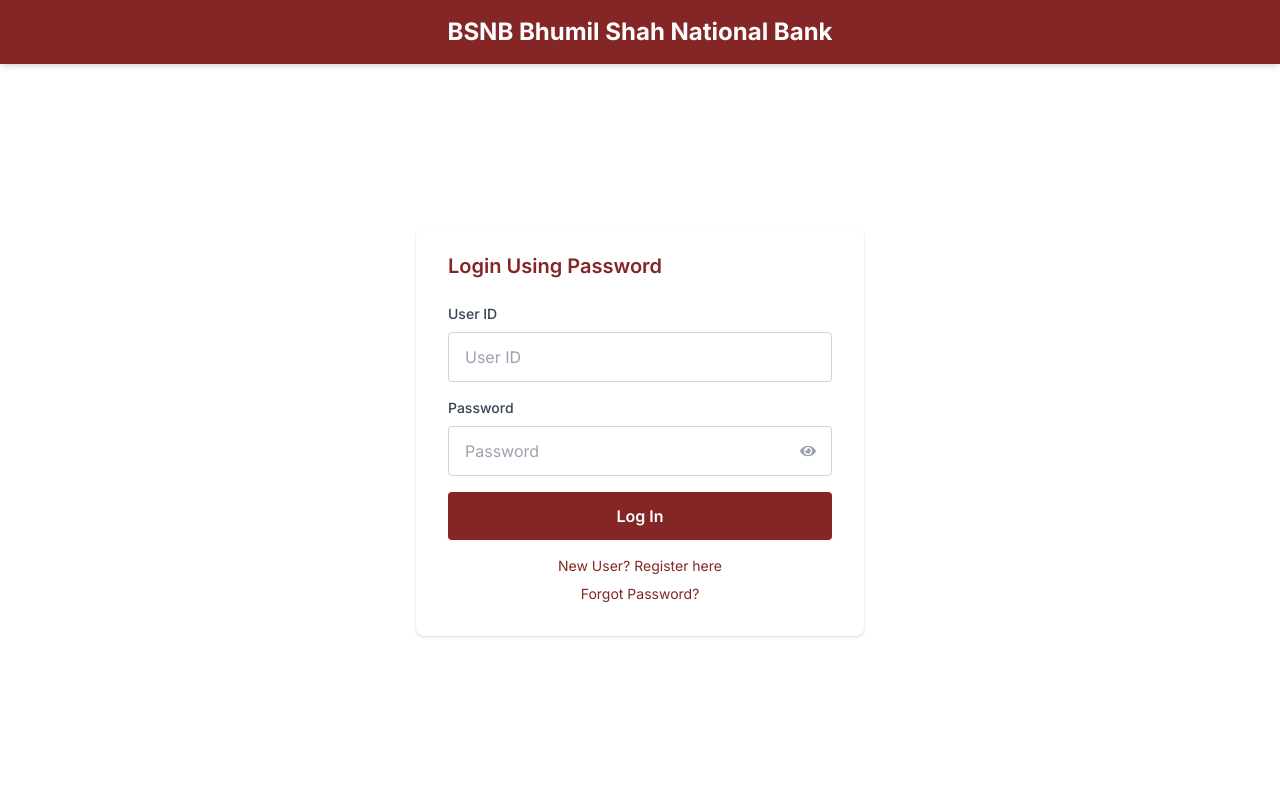
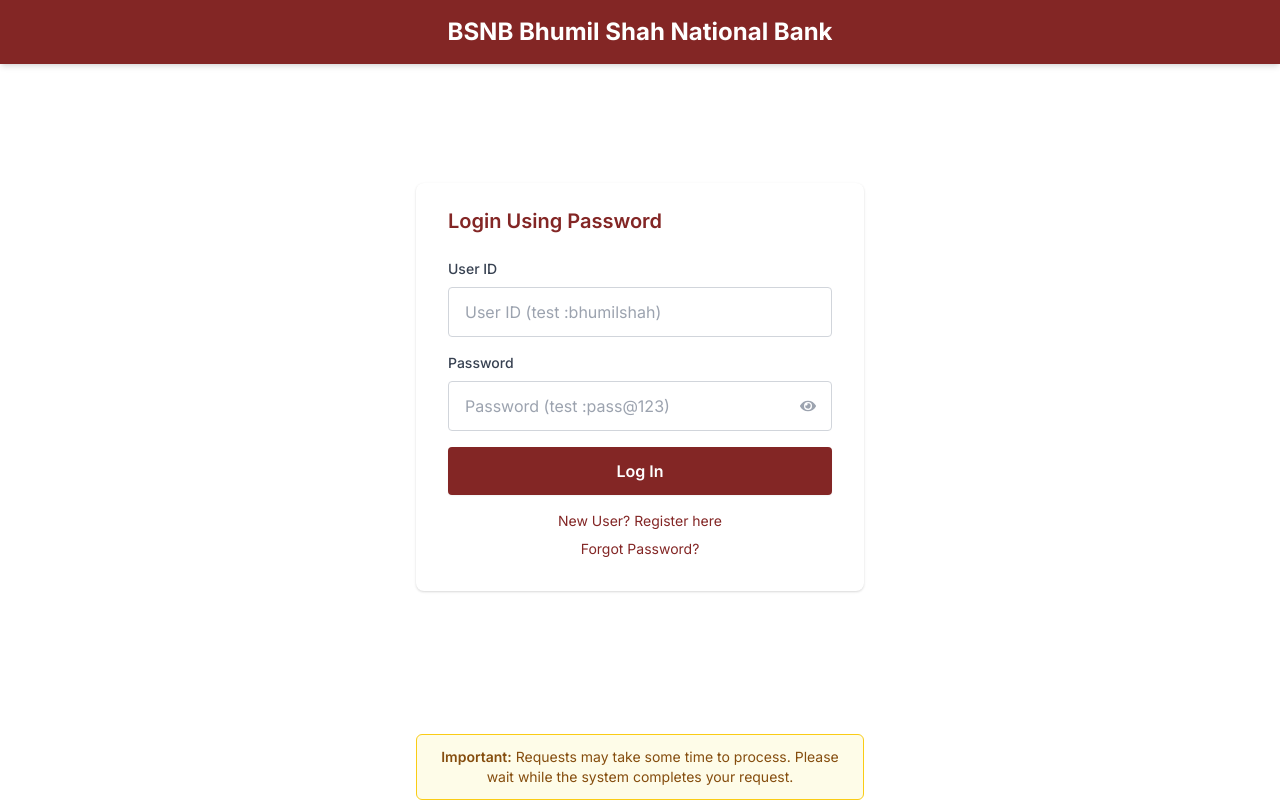
Before and after one commit to bhumilshah26/BankingSystem, a React (Create React App) app in the folder frontend/: page /login in a window 1280 px wide. Built offline with nearby package versions, Linux system fonts and the light colour scheme.

Commit message:
important note changes

```diff
--- a/frontend/src/pages/login.jsx
+++ b/frontend/src/pages/login.jsx
@@ -59,7 +59,7 @@ const Login = () => {
               onKeyDown={handleKeyDown}
               className="input-modern"
               type="text"
-              placeholder="User ID"
+              placeholder="User ID (test :bhumilshah)"
               onChange={(e) => { setUserid(e.target.value); }}
             />
           </div>
@@ -71,7 +71,7 @@ const Login = () => {
                 onKeyDown={handleKeyDown}
                 className="input-modern pr-12"
                 type={showPassword ? "text" : "password"}
-                placeholder="Password"
+                placeholder="Password (test :pass@123)"
                 onChange={(e) => { setPassword(e.target.value); }}
               />
               <button
@@ -114,7 +114,13 @@ const Login = () => {
         </div>
         </div>
       </div>
-
+      {/* Important Note */}
+      <div className="mt-6 flex justify-center">
+        <div className="max-w-md rounded-md border border-yellow-400 bg-yellow-50 px-4 py-3 text-center text-sm text-yellow-800">
+          <span className="font-semibold">Important:</span> Requests may take some time to process.
+          Please wait while the system completes your request.
+        </div>
+      </div>
       <LoadingSpinner isLoading={isLoading} />
     </div>
   );
```
